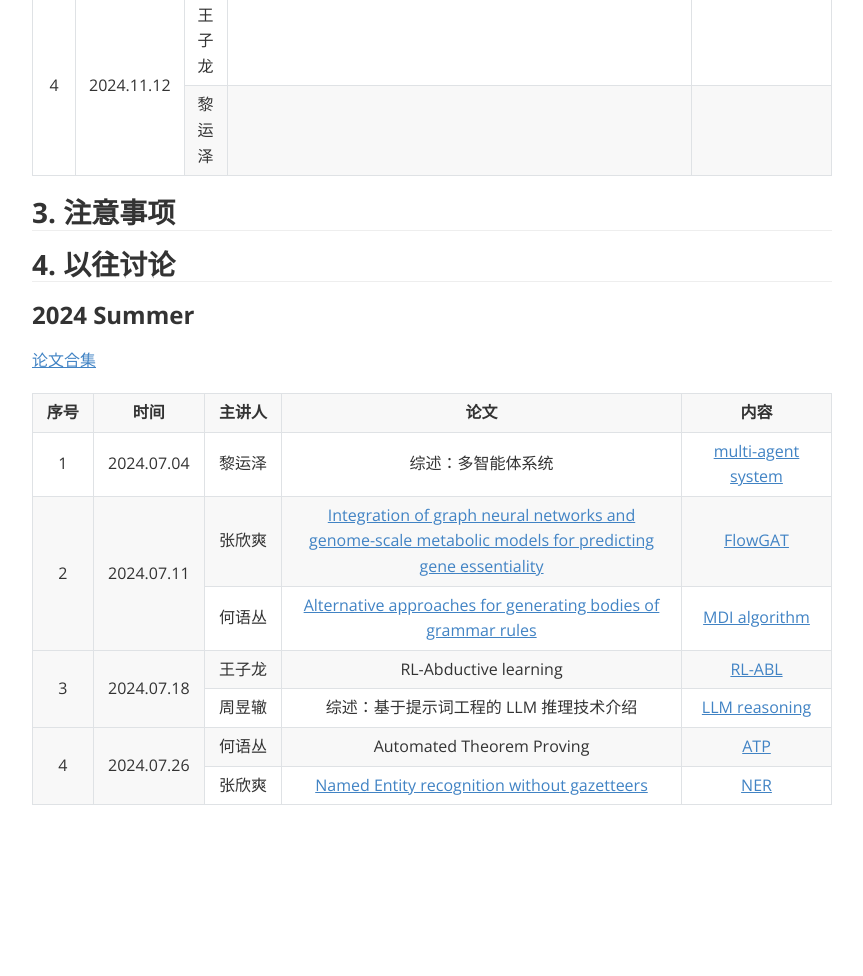
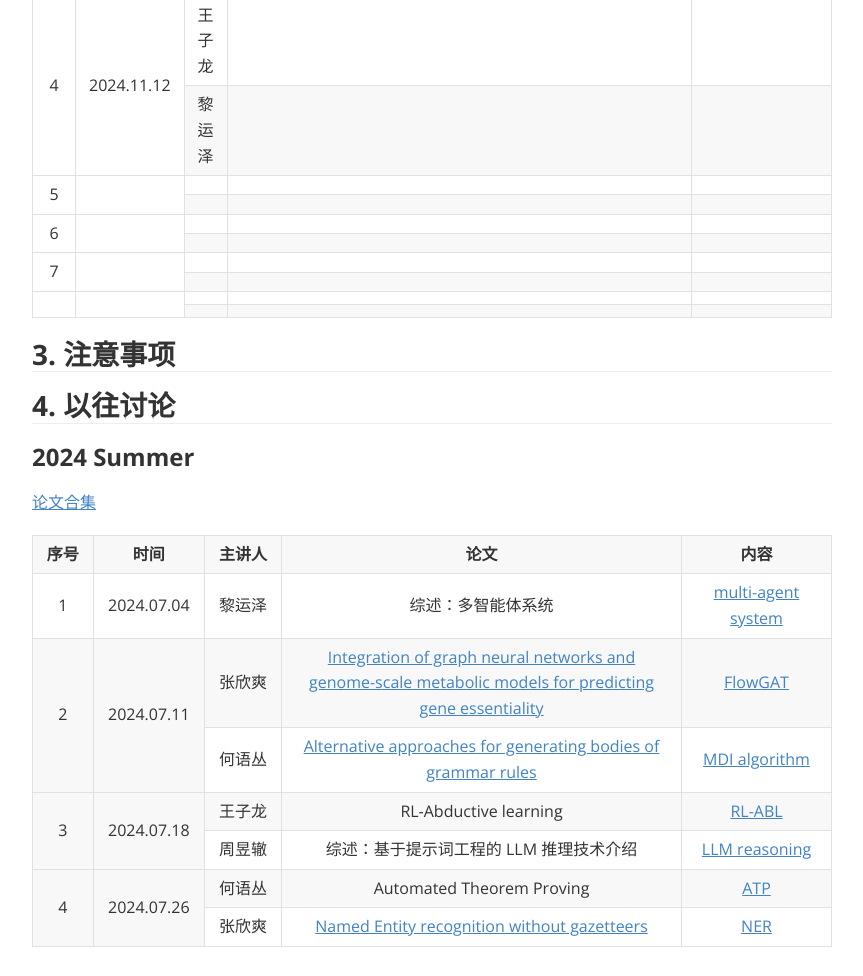
Before and after one commit to XinShuangZ/2024-Seminar, a plain HTML site: page index.html in a window 1280 px wide. Shown: the part 1056-2032 px from the top of the page, without its empty margins (208-1071 px from the left). Drawn offline with nearby package versions, Linux system fonts and the light colour scheme.

Commit message:
update html

```diff
--- a/index.html
+++ b/index.html
@@ -1546,6 +1546,54 @@
                             <td style="width: 150px;"><span> </span></td>
                             <td style="width: 150px;"><span> </span></td>
                         </tr>
+                        <tr>
+                            <td rowspan="2"><span>5</span></td>
+                            <td rowspan="2"><span> </span></td>
+                            <td><span> </span></td>
+                            <td style="width: 400px;"><span> </span></td>
+                            <td style="width: 150px;"><span> </span></td>
+                        </tr>
+                        <tr>
+                            <td><span> </span></td>
+                            <td style="width: 150px;"><span> </span></td>
+                            <td style="width: 150px;"><span> </span></td>
+                        </tr>
+                        <tr>
+                            <td rowspan="2"><span>6</span></td>
+                            <td rowspan="2"><span> </span></td>
+                            <td><span> </span></td>
+                            <td style="width: 400px;"><span> </span></td>
+                            <td style="width: 150px;"><span> </span></td>
+                        </tr>
+                        <tr>
+                            <td><span> </span></td>
+                            <td style="width: 150px;"><span> </span></td>
+                            <td style="width: 150px;"><span> </span></td>
+                        </tr>
+                        <tr>
+                            <td rowspan="2"><span>7</span></td>
+                            <td rowspan="2"><span> </span></td>
+                            <td><span> </span></td>
+                            <td style="width: 400px;"><span> </span></td>
+                            <td style="width: 150px;"><span> </span></td>
+                        </tr>
+                        <tr>
+                            <td><span> </span></td>
+                            <td style="width: 150px;"><span> </span></td>
+                            <td style="width: 150px;"><span> </span></td>
+                        </tr>
+                        <tr>
+                            <td rowspan="2"><span> </span></td>
+                            <td rowspan="2"><span> </span></td>
+                            <td><span> </span></td>
+                            <td style="width: 400px;"><span> </span></td>
+                            <td style="width: 150px;"><span> </span></td>
+                        </tr>
+                        <tr>
+                            <td><span> </span></td>
+                            <td style="width: 150px;"><span> </span></td>
+                            <td style="width: 150px;"><span> </span></td>
+                        </tr>
                     </tbody>
                 </table>
             </figure>
```
